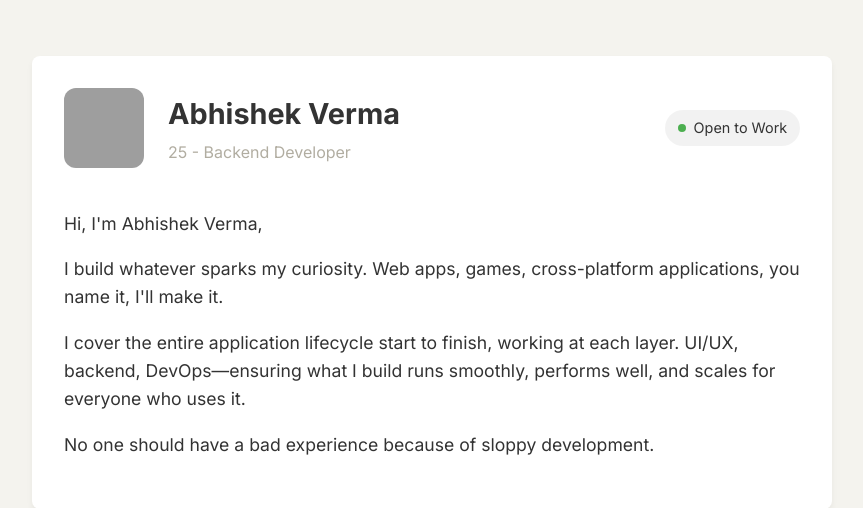
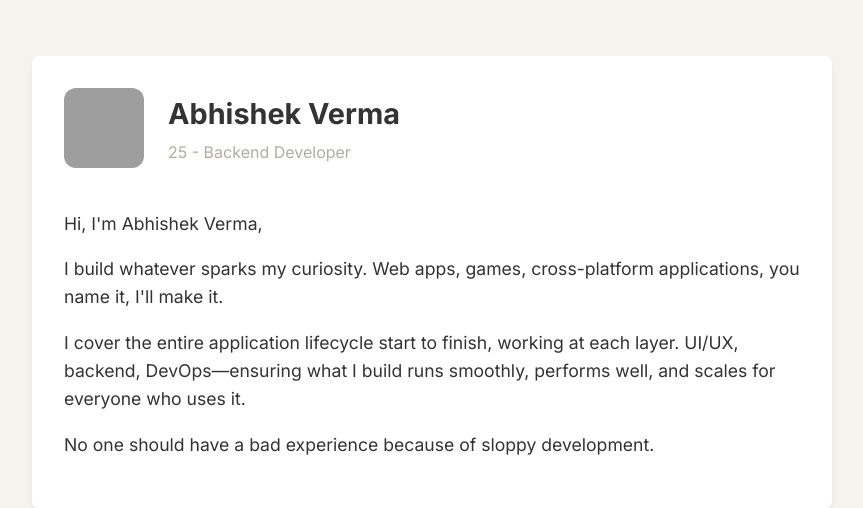
Before and after one commit to w3Abhishek/blog, a Flask app: page / in a window 1280 px wide. Shown: the part 121-629 px from the top of the page, without its empty margins (208-1071 px from the left). Run offline with Flask 3, Linux system fonts and the light colour scheme; data that the repository does not hold is empty; grey boxes are pictures that could not be loaded.

Commit message:
Remove status badge from profile section
Removed the status badge section from the profile.

```diff
--- a/templates/index.html
+++ b/templates/index.html
@@ -7,10 +7,6 @@
         <div class="profile-info">
             <h1>Abhishek Verma</h1>
             <p>25 - Backend Developer</p>
-        </div>
-        <div class="status-badge">
-            <span class="status-dot"></span>
-            Open to Work
         </div>
     </div>
 
```
